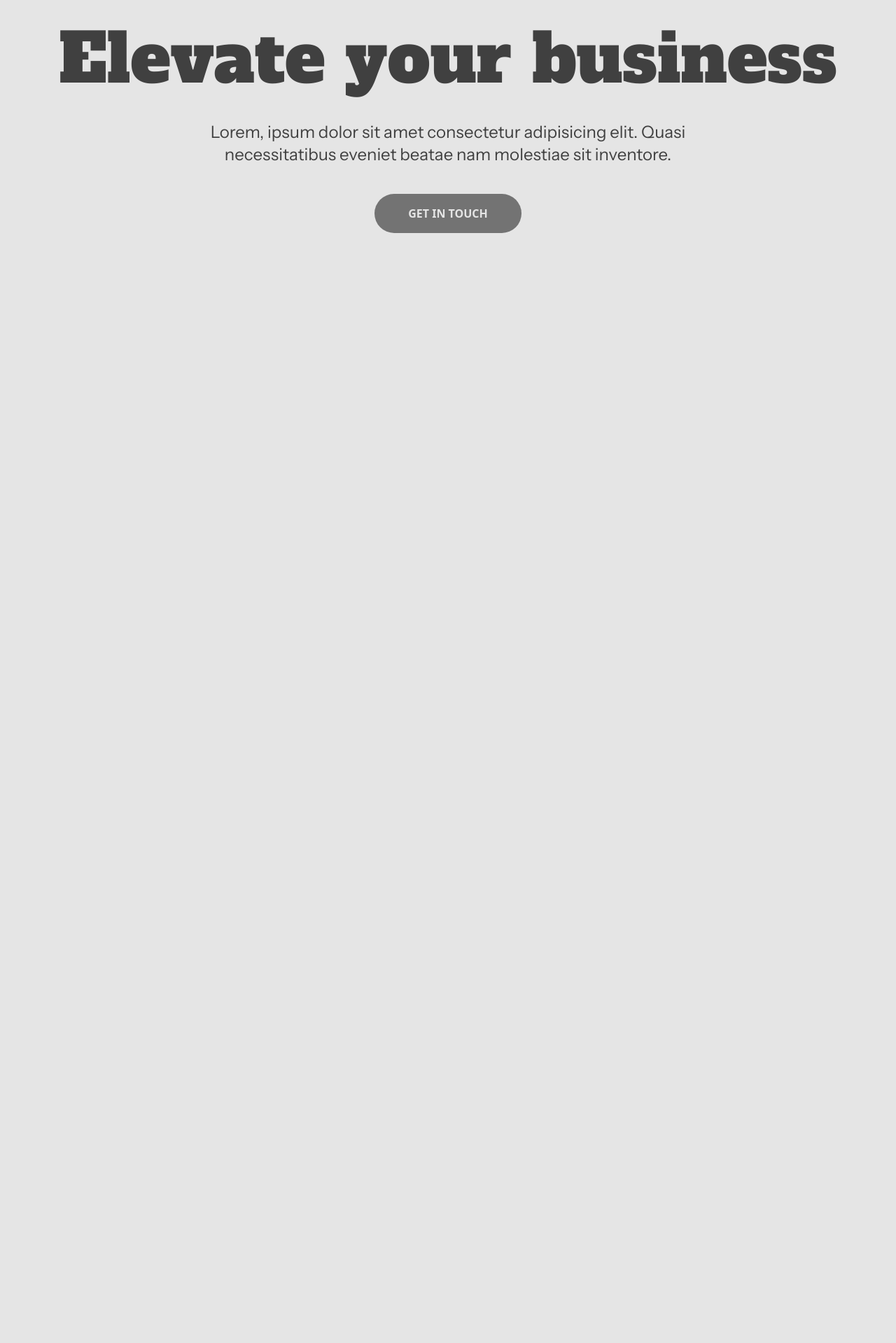
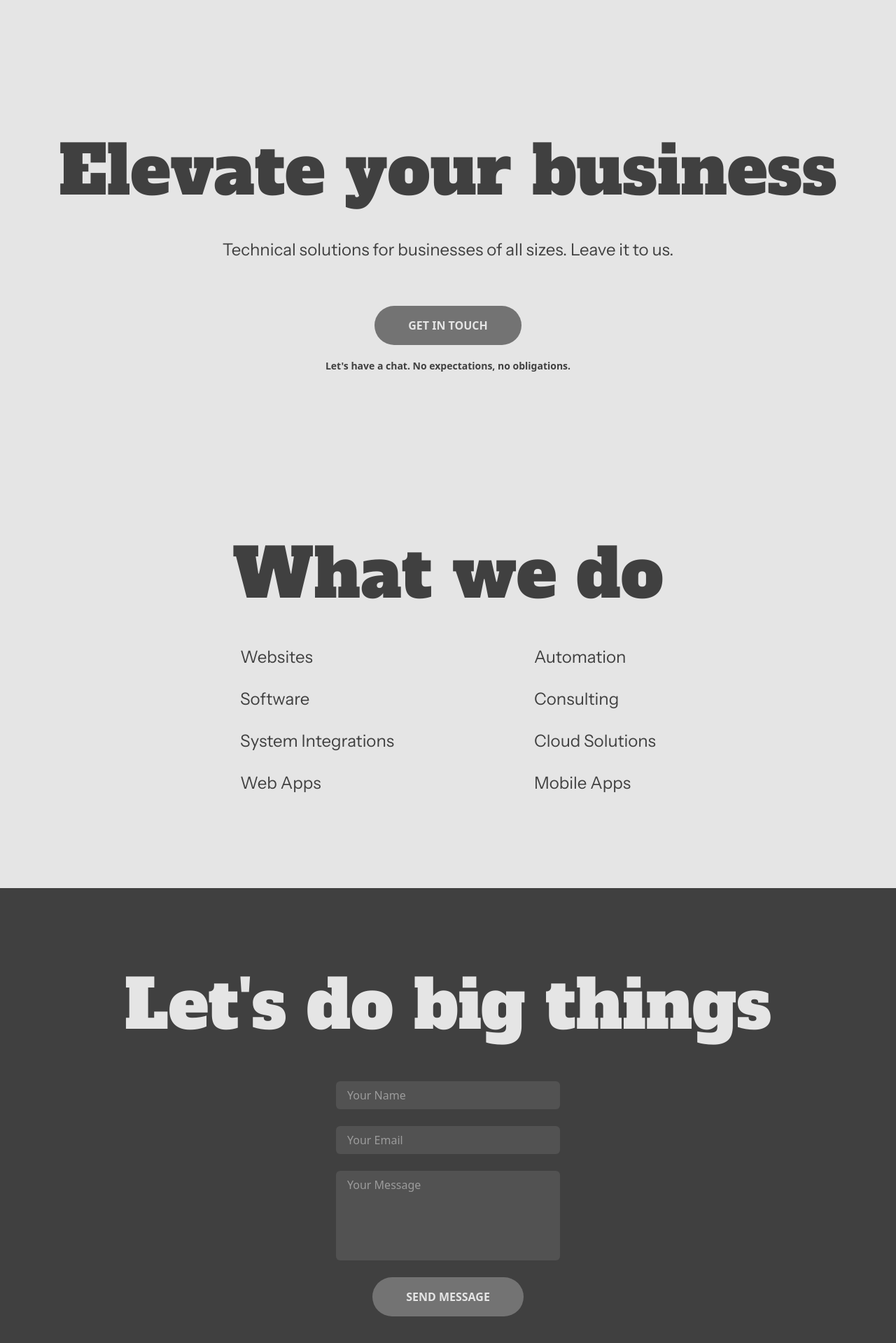
Before and after one commit to JyheMark/au-com-hevasoft, a Next.js app: page / in a window 1280 px wide. Shown: the part 55-1974 px from the top of the page at 70% size. Before the commit the page ends 800 px from the top, so only its background shows below. Built offline with nearby package versions, Linux system fonts and the light colour scheme.

Commit message:
Added services and contact sections WIP

```diff
--- a/src/app/page.tsx
+++ b/src/app/page.tsx
@@ -6,14 +6,82 @@ const alfaSlabOne = Alfa_Slab_One({ weight: "400" });
 export default function Page() {
   return (
     <>
-      <div className={"flex flex-col w-full items-center gap-10"}>
-        <h1 className={`${alfaSlabOne.className} text-8xl`}>Elevate your business</h1>
-        <p className={`${instrumentSans.className} text-2xl instrument-sans-regular w-3xl text-center`}>
-          Lorem, ipsum dolor sit amet consectetur adipisicing elit. Quasi
-          necessitatibus eveniet beatae nam molestiae sit inventore.
-        </p>
-        <div className="bg-neutral-500 hover:bg-neutral-700 hover:cursor-pointer transition text-neutral-200 font-semibold rounded-full px-12 py-4">
-          GET IN TOUCH
+      <div className="flex flex-col w-full mt-40">
+        <div className={"flex flex-col w-full items-center gap-12 pb-30"}>
+          <h1 className={`${alfaSlabOne.className} text-8xl`}>
+            Elevate your business
+          </h1>
+          <p
+            className={`${instrumentSans.className} text-2xl w-3xl text-center`}
+          >
+            Technical solutions for businesses of all sizes. Leave it to us.
+          </p>
+          <div className="flex flex-col justify-start mt-4">
+            <div className="mx-auto text-center bg-neutral-500 hover:bg-neutral-700 hover:cursor-pointer transition text-neutral-200 font-semibold rounded-full px-12 py-4">
+              GET IN TOUCH
+            </div>
+            <span className="text-sm font-semibold mt-5">
+              Let&apos;s have a chat. No expectations, no obligations.
+            </span>
+          </div>
+          {/* We do websites, software, system integrations, web apps, automation, consulting, cloud, mobile apps*/}
+        </div>
+        <div className={"flex flex-col w-full items-center gap-10 py-30"}>
+          <span
+            className={`${alfaSlabOne.className} text-8xl max-w-5xl text-center`}
+          >
+            What we do
+          </span>
+          <div
+            className={`${instrumentSans.className} flex flex-row justify-center gap-50 text-2xl leading-15`}
+          >
+            <ul>
+              <li>Websites</li>
+              <li>Software</li>
+              <li>System Integrations</li>
+              <li>Web Apps</li>
+            </ul>
+            <ul>
+              <li>Automation</li>
+              <li>Consulting</li>
+              <li>Cloud Solutions</li>
+              <li>Mobile Apps</li>
+            </ul>
+          </div>
+        </div>
+        <div className="flex flex-col items-center bg-neutral-700 text-neutral-200 py-30">
+          <span
+            className={`${alfaSlabOne.className} text-8xl max-w-5xl text-center`}
+          >
+            Let&apos;s do big things
+          </span>
+          <form>
+            <div className="flex flex-col items-center gap-6 mt-15">
+              <input
+                type="text"
+                placeholder="Your Name"
+                className="px-4 py-2 rounded-md w-80 bg-neutral-600 text-neutral-200"
+                required
+              />
+              <input
+                type="email"
+                placeholder="Your Email"
+                className="px-4 py-2 rounded-md w-80 bg-neutral-600 text-neutral-200"
+                required
+              />
+              <textarea
+                placeholder="Your Message"
+                className="px-4 py-2 rounded-md w-80 bg-neutral-600 text-neutral-200 h-32 resize-none"
+                required
+              ></textarea>
+              <button
+                type="submit"
+                className="mx-auto text-center bg-neutral-500 hover:bg-neutral-600 hover:cursor-pointer transition text-neutral-200 font-semibold rounded-full px-12 py-4"
+              >
+                SEND MESSAGE
+              </button>
+            </div>
+          </form>
         </div>
       </div>
     </>
```
